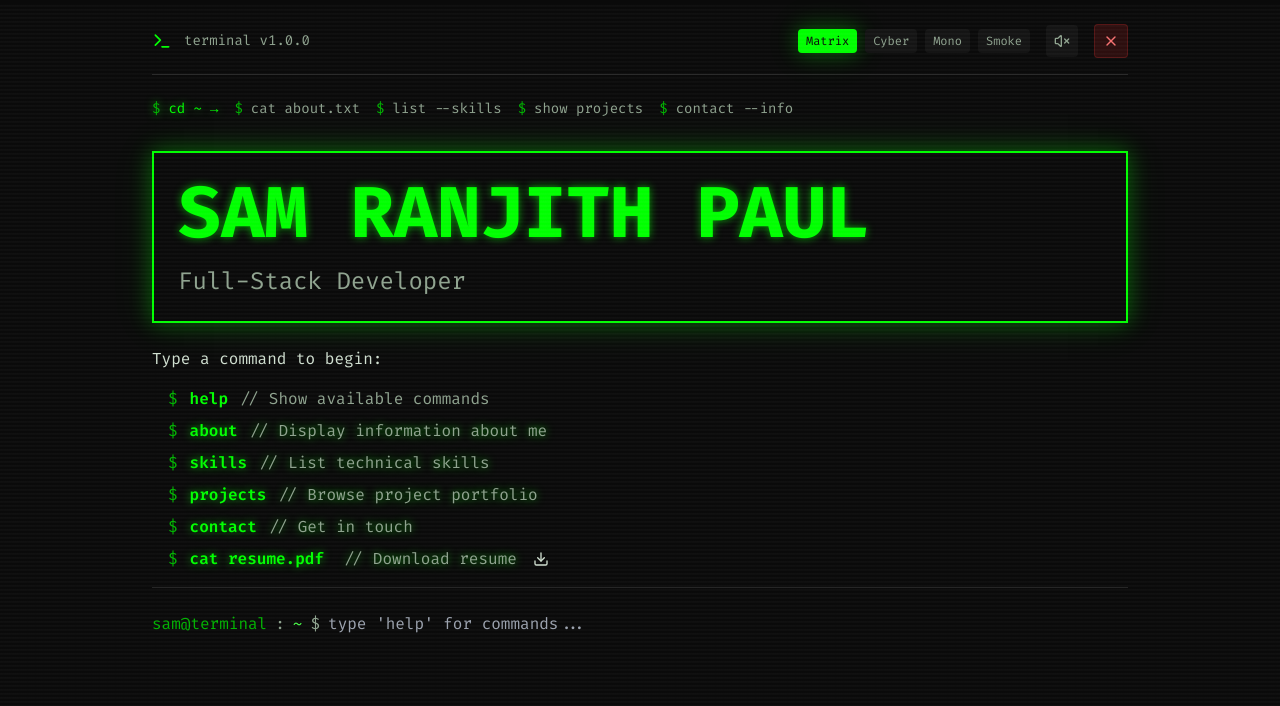
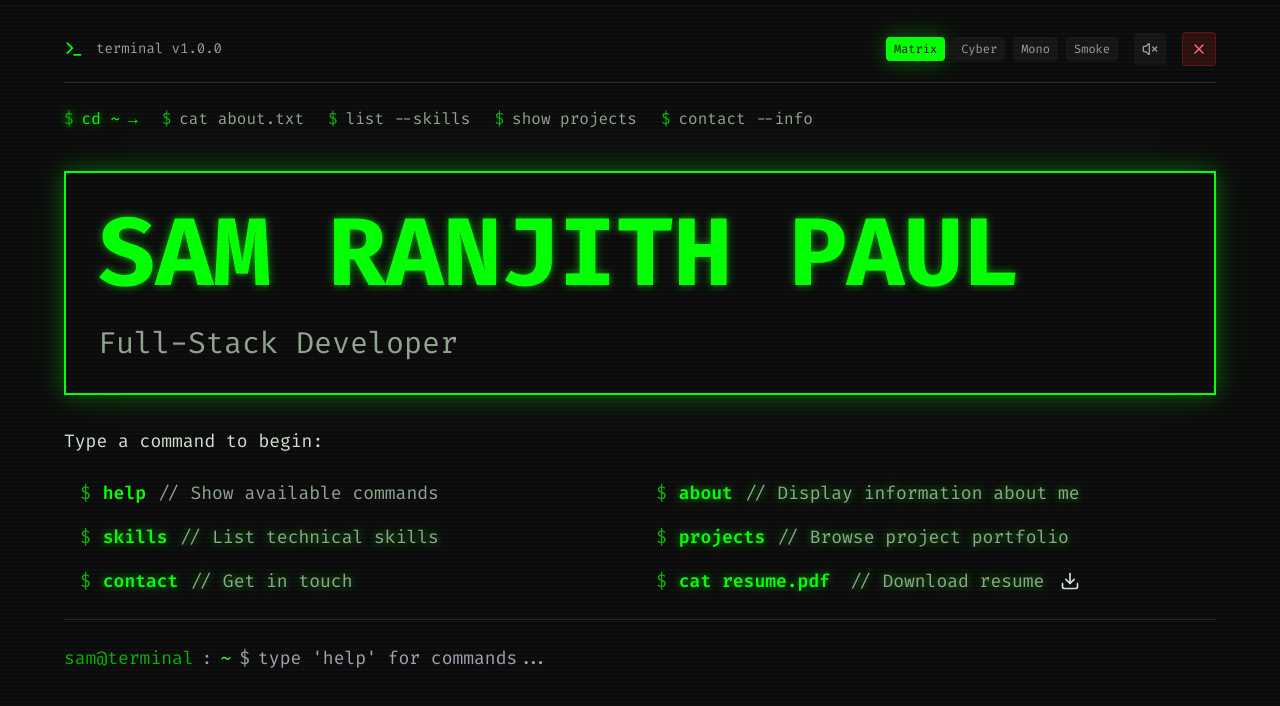
Before and after one commit to samranjithpaul/terminal-smith-sam, a React (Vite) app: page / in a window 1280 px wide. Shown: the top 706 px of the page. Built offline with nearby package versions, Linux system fonts and the light colour scheme; the HTML template or start-up script is replaced by a standard one.

Commit message:
Optimize for laptop screens

```diff
--- a/src/components/Navigation.tsx
+++ b/src/components/Navigation.tsx
@@ -13,8 +13,8 @@ export const Navigation: React.FC = () => {
   const location = useLocation();
 
   return (
-    <nav className="mb-6 md:mb-8">
-      <div className="flex flex-wrap gap-3 md:gap-4 text-xs sm:text-sm">
+    <nav className="mb-6 md:mb-8 lg:mb-10">
+      <div className="flex flex-wrap gap-3 md:gap-4 lg:gap-6 text-xs sm:text-sm lg:text-base">
         {navItems.map(({ path, label, command }) => {
           const isActive = location.pathname === path;
           return (
--- a/src/components/TerminalWindow.tsx
+++ b/src/components/TerminalWindow.tsx
@@ -16,7 +16,7 @@ export const TerminalWindow: React.FC<TerminalWindowProps> = ({ children, classN
       scanlinesEnabled && "scanlines",
       className
     )}>
-      <div className="container mx-auto px-3 sm:px-4 md:px-6 py-4 md:py-6 max-w-5xl">
+      <div className="container mx-auto px-3 sm:px-4 md:px-8 lg:px-12 xl:px-16 py-4 md:py-6 lg:py-8 max-w-7xl">
         {children}
       </div>
     </div>
--- a/src/pages/About.tsx
+++ b/src/pages/About.tsx
@@ -12,9 +12,9 @@ export default function About() {
       </div>
 
       {/* Content */}
-      <div className="space-y-4 md:space-y-6 pl-2 sm:pl-4">
-        <div className="border-l-2 border-terminal-accent pl-3 sm:pl-4 space-y-3 md:space-y-4">
-          <div className="text-terminal-text text-sm sm:text-base">
+      <div className="space-y-4 md:space-y-6 lg:space-y-8 pl-2 sm:pl-4 lg:pl-6">
+        <div className="border-l-2 border-terminal-accent pl-3 sm:pl-4 lg:pl-6 space-y-3 md:space-y-4 lg:space-y-6 max-w-4xl">
+          <div className="text-terminal-text text-sm sm:text-base lg:text-xl">
             <TypeWriter
               text="Full-stack developer. Building fast, scalable web applications."
               delay={30}
@@ -22,7 +22,7 @@ export default function About() {
             />
           </div>
 
-          <div className="text-terminal-text-dim text-xs sm:text-sm space-y-2 md:space-y-3">
+          <div className="text-terminal-text-dim text-xs sm:text-sm lg:text-lg space-y-2 md:space-y-3 lg:space-y-4">
             <p>
               Specialized in modern web technologies. React, TypeScript, Node.js. Backend APIs,
               database design, cloud infrastructure.
--- a/src/pages/Home.tsx
+++ b/src/pages/Home.tsx
@@ -79,11 +79,11 @@ export default function Home() {
   };
 
   return (
-    <div className="space-y-4 md:space-y-6">
+    <div className="space-y-4 md:space-y-6 lg:space-y-8">
       {/* Hero */}
-      <div className="space-y-4 md:space-y-6">
-        <div className="border-2 border-terminal-accent p-4 md:p-6 terminal-box-glow">
-          <div className="text-3xl sm:text-5xl md:text-7xl font-bold text-terminal-accent terminal-glow mb-3 md:mb-4 font-mono break-words">
+      <div className="space-y-4 md:space-y-6 lg:space-y-8">
+        <div className="border-2 border-terminal-accent p-4 md:p-6 lg:p-8 terminal-box-glow">
+          <div className="text-3xl sm:text-5xl md:text-6xl lg:text-7xl xl:text-8xl font-bold text-terminal-accent terminal-glow mb-3 md:mb-4 lg:mb-6 font-mono break-words">
             <TypeWriter
               text="SAM RANJITH PAUL"
               delay={80}
@@ -91,21 +91,21 @@ export default function Home() {
               onComplete={() => setTimeout(() => setShowCommands(true), 500)}
             />
           </div>
-          <div className="text-lg sm:text-xl md:text-2xl text-terminal-text-dim">
+          <div className="text-lg sm:text-xl md:text-2xl lg:text-3xl text-terminal-text-dim">
             <TypeWriter text="Full-Stack Developer" delay={60} showCursor={false} />
           </div>
         </div>
 
         {/* Command Suggestions */}
         {showCommands && (
-          <div className="space-y-4">
-            <div className="text-terminal-text mb-3">
+          <div className="space-y-4 lg:space-y-6">
+            <div className="text-terminal-text mb-3 text-sm md:text-base lg:text-lg">
               <TypeWriter text="Type a command to begin:" delay={40} showCursor={false} />
             </div>
 
-            <div className="space-y-2 pl-2 md:pl-4">
+            <div className="grid grid-cols-1 lg:grid-cols-2 gap-3 lg:gap-4 pl-2 md:pl-4">
               {suggestedCommands.map(({ cmd, desc, link, action }) => (
-                <div key={cmd} className="flex items-start gap-2 md:gap-3 group text-sm md:text-base">
+                <div key={cmd} className="flex items-start gap-2 md:gap-3 group text-sm md:text-base lg:text-lg">
                   <span className="text-terminal-accent-dim flex-shrink-0">$</span>
                   {link ? (
                     <Link
@@ -125,7 +125,7 @@ export default function Home() {
                     >
                       <span className="text-terminal-accent font-semibold">{cmd}</span>
                       <span className="text-terminal-text-dim ml-2 md:ml-3">// {desc}</span>
-                      <Download className="w-3 h-3 md:w-4 md:h-4 ml-2" />
+                      <Download className="w-3 h-3 md:w-4 md:h-4 lg:w-5 lg:h-5 ml-2" />
                     </a>
                   ) : (
                     <div className="flex-1 break-words">
@@ -139,7 +139,7 @@ export default function Home() {
 
             {/* Command History */}
             {commandHistory.length > 0 && (
-              <div className="mt-4 space-y-1 text-sm md:text-base">
+              <div className="mt-4 lg:mt-6 space-y-1 text-sm md:text-base lg:text-lg">
                 {commandHistory.map((line, idx) => (
                   <div key={idx} className="text-terminal-text-dim">
                     {line}
@@ -149,9 +149,9 @@ export default function Home() {
             )}
 
             {/* Interactive Input */}
-            <div className="mt-6 md:mt-8 pt-4 md:pt-6 border-t border-terminal-border">
-              <div className="flex items-center gap-2">
-                <span className="text-terminal-accent-dim text-sm md:text-base">sam@terminal</span>
+            <div className="mt-6 md:mt-8 lg:mt-10 pt-4 md:pt-6 border-t border-terminal-border">
+              <div className="flex items-center gap-2 text-sm md:text-base lg:text-lg">
+                <span className="text-terminal-accent-dim">sam@terminal</span>
                 <span className="text-terminal-text-dim">:</span>
                 <span className="text-terminal-accent-bright">~</span>
                 <span className="text-terminal-text-dim">$</span>
@@ -161,7 +161,7 @@ export default function Home() {
                   value={inputValue}
                   onChange={handleInputChange}
                   onKeyDown={handleKeyDown}
-                  className="flex-1 bg-transparent border-none outline-none text-terminal-text caret-terminal-accent text-sm md:text-base"
+                  className="flex-1 bg-transparent border-none outline-none text-terminal-text caret-terminal-accent"
                   placeholder="type 'help' for commands..."
                   autoComplete="off"
                   spellCheck="false"
--- a/src/pages/Projects.tsx
+++ b/src/pages/Projects.tsx
@@ -81,8 +81,8 @@ export default function Projects() {
 
       {/* Directory Listing */}
       {showProjects && (
-        <div className="space-y-3 md:space-y-4 pl-2 sm:pl-4">
-          <div className="text-terminal-text-dim text-xs sm:text-sm mb-3 md:mb-4">
+        <div className="space-y-3 md:space-y-4 lg:space-y-5 pl-2 sm:pl-4 lg:pl-6">
+          <div className="text-terminal-text-dim text-xs sm:text-sm lg:text-base mb-3 md:mb-4">
             <TypeWriter
               text={`total ${projects.length} projects`}
               delay={30}
@@ -98,23 +98,23 @@ export default function Projects() {
                 {/* Project Header */}
                 <button
                   onClick={() => setExpandedProject(isExpanded ? null : project.id)}
-                  className="w-full flex items-start gap-2 sm:gap-3 text-left group hover:bg-terminal-surface p-2 sm:p-3 rounded transition-all"
+                  className="w-full flex items-start gap-2 sm:gap-3 lg:gap-4 text-left group hover:bg-terminal-surface p-2 sm:p-3 lg:p-4 rounded transition-all"
                 >
                   <ChevronRight
-                    className={`w-3 h-3 sm:w-4 sm:h-4 text-terminal-accent-dim mt-1 flex-shrink-0 transition-transform ${
+                    className={`w-3 h-3 sm:w-4 sm:h-4 lg:w-5 lg:h-5 text-terminal-accent-dim mt-1 flex-shrink-0 transition-transform ${
                       isExpanded ? 'rotate-90' : ''
                     }`}
                   />
                   <div className="flex-1 min-w-0">
                     <div className="flex flex-wrap items-center gap-2 mb-1">
-                      <span className="text-terminal-accent terminal-glow font-semibold text-sm sm:text-base break-all">
+                      <span className="text-terminal-accent terminal-glow font-semibold text-sm sm:text-base lg:text-xl break-all">
                         {project.name}/
                       </span>
-                      <span className="text-terminal-text-dim text-xs flex-shrink-0">
+                      <span className="text-terminal-text-dim text-xs lg:text-sm flex-shrink-0">
                         [{project.tech.length} tech]
                       </span>
                     </div>
-                    <p className="text-terminal-text-dim text-xs sm:text-sm">{project.description}</p>
+                    <p className="text-terminal-text-dim text-xs sm:text-sm lg:text-base">{project.description}</p>
                   </div>
                 </button>
 
```
